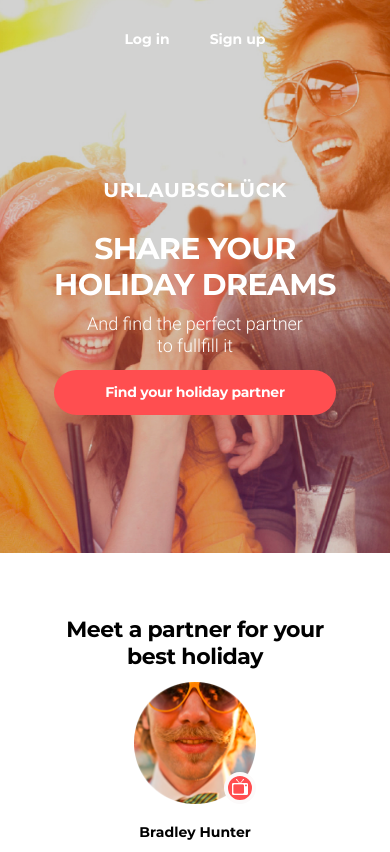
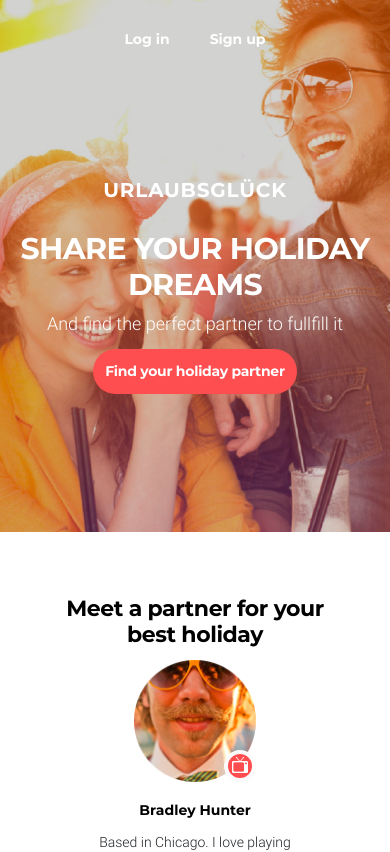
Before and after one commit to kozachenko-mm/goit-fe-course, a plain HTML site: page module-09/index.html in a window 390 px wide. Shown: the top 852 px of the page. Drawn offline with nearby package versions, Linux system fonts and the light colour scheme; files whose address does not match are found by name.

Commit message:
resubmit-02 hw-09

```diff
--- a/module-09/css/media.css
+++ b/module-09/css/media.css
@@ -9,7 +9,7 @@
     flex-direction: row-reverse;
     align-items: center;
     padding: 18px 50px 110px;
-    width: 768px;
+    width: 670px;
     margin: 0 auto 26px;
     box-sizing: border-box;
   }
@@ -19,7 +19,7 @@
   }
   .title {
     font-size: 52px;
-    width: 492px;
+    max-width: 520px;
     margin-bottom: 24px;
   }
   .sub-title {
@@ -54,6 +54,7 @@
 }
 
 @media (min-width: 992px) {
+
   nav {
     width: 940px;
     margin: 0 auto;
--- a/module-09/css/style.css
+++ b/module-09/css/style.css
@@ -42,6 +42,7 @@ img {
 }
 .logo {
   text-transform: uppercase;
+  text-align: center;
 }
 
 header {
@@ -87,7 +88,7 @@ a:hover {
   text-decoration: none;
 }
 .title {
-  width: 320px;
+
   font-size: 30px;
   text-transform: uppercase;
   margin: 0 auto 10px;
@@ -98,7 +99,7 @@ a:hover {
   font-weight: 300;
   color: #fff;
   font-size: 18px;
-  width: 224px;
+
   margin: 0 auto 14px;
 }
 .find {
@@ -108,7 +109,7 @@ a:hover {
   cursor: pointer;
   border: none;
   border-radius: 100px;
-  width: 282px;
+
   font-size: 14px;
   padding: 12px;
   letter-spacing: -0.02em;
@@ -198,7 +199,7 @@ a:hover {
   cursor: pointer;
   border: 2px solid #ff4e50;
   border-radius: 100px;
-  width: 282px;
+  /* width: 282px; */
   font-size: 14px;
   padding: 10px;
   font-family: "Montserrat", sans-serif;
--- a/module-09/index.html
+++ b/module-09/index.html
@@ -16,6 +16,7 @@
   </head>
   <body>
     <header class="container-fluid">
+      <div class="row justify-content-center">
       <nav>
         <div class="enter">
           <button type="button">Log in</button>
@@ -23,16 +24,17 @@
         </div>
         <a href="#" class="logo">urlaubsglück</a>
       </nav>
-      <h1 class="title">Share your holiday dreams</h1>
-      <h4 class="sub-title">And find the perfect partner to fullfill it</h4>
-      <button class="find">Find your holiday partner</button>
+      <h1 class="title col-sm-12">Share your holiday dreams</h1>
+      <h4 class="sub-title col-sm-12">And find the perfect partner to fullfill it</h4>
+      <button class="find ">Find your holiday partner</button>
+      </div>
     </header>
 
     <section class="partner container">
+
       <h2 class="title-partner">Meet a partner for your best holiday</h2>
 
-      <div class="box-partner row  justify-content-between">
-
+      <div class="box-partner row justify-content-between">
         <div class="item-partner col-sm-12 col-md-4 col-lg-3">
           <div class="photo-partner-1">
             <img src="./img/img-01.png" alt="1" />
@@ -43,7 +45,9 @@
           </p>
         </div>
 
-        <div class="item-partner item-partner-2 col-sm-12 col-md-4 col-lg-3 order-md-2">
+        <div
+          class="item-partner item-partner-2 col-sm-12 col-md-4 col-lg-3 order-md-2"
+        >
           <div class="photo-partner-3">
             <img src="./img/img-03.png" alt="1" />
           </div>
@@ -64,7 +68,9 @@
           </p>
         </div>
 
-        <div class="item-partner item-partner-3 col-sm-12 col-md-4 col-lg-3 order-md-3">
+        <div
+          class="item-partner item-partner-3 col-sm-12 col-md-4 col-lg-3 order-md-3"
+        >
           <div class="photo-partner-4">
             <img src="./img/img-04.png" alt="1" />
           </div>
@@ -75,7 +81,8 @@
         </div>
       </div>
 
-      <button class="more">See other partners</button>
+      <button class="more ">See other partners</button>
+
     </section>
   </body>
 </html>
```
